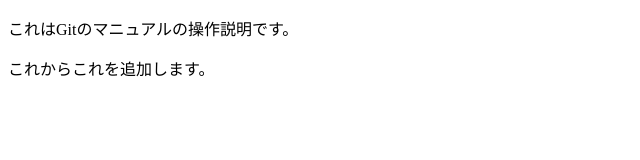
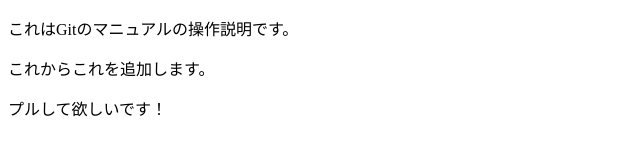
Before and after one commit to satokouich-moak1/manual-moak1, a plain HTML site: page httpdocs/index.html in a window 1280 px wide. Shown: the whole page, without its empty margins (0-640 px from the left). Drawn offline with Linux system fonts and the light colour scheme.

Commit message:
プルしてほしいです！を追加

```diff
--- a/httpdocs/index.html
+++ b/httpdocs/index.html
@@ -11,6 +11,7 @@
 <body>
   <p>これはGitのマニュアルの操作説明です。</p>
   <p>これからこれを追加します。</p>
+  <p>プルして欲しいです！</p>
 
 </body>
 </html>
```
